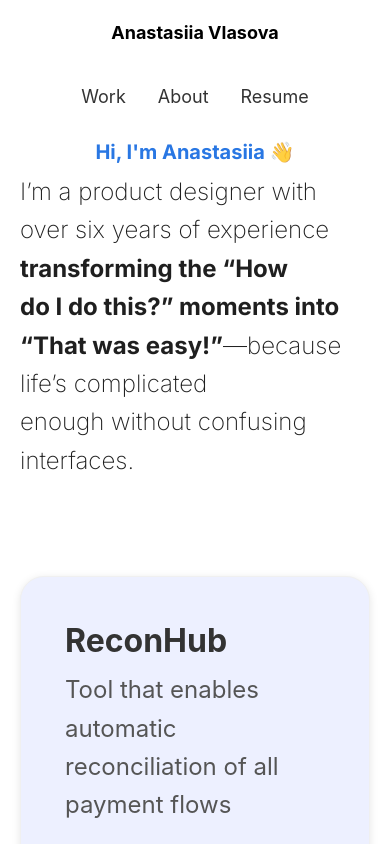
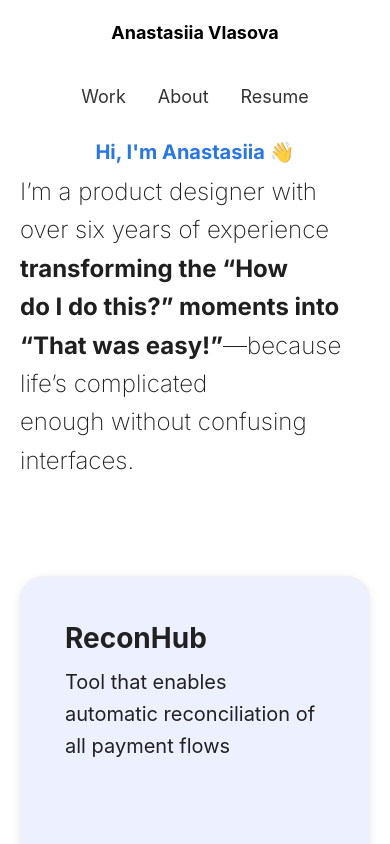
Before and after one commit to alexvlasov182/anastasiia-vlasova, a React (Vite) app: page / in a window 390 px wide. Shown: the top 844 px of the page. Built offline with nearby package versions, Linux system fonts and the light colour scheme.

Commit message:
Finished the card styles

```diff
--- a/src/domains/cards/components/Cards/Cards.module.scss
+++ b/src/domains/cards/components/Cards/Cards.module.scss
@@ -1,45 +1,50 @@
+@import "src/styles/partials/_variables.scss";
+
 /* Home Page - Card Section Styling */
 .cardListWrapper {
   max-width: 1180px;
   margin: 0 auto;
   display: grid;
   grid-template-columns: repeat(2, 1fr);
-  grid-gap: 20px;
-  padding: 40px 20px;
+  grid-gap: $spacing-medium;
+  padding: $spacing-large $spacing-medium;
 }
 
 /* Card Style */
 .card {
   height: 400px; /* Set a fixed height */
-  background-color: #F5F5F5;
   border-radius: 24px;
   box-shadow: 0 2px 8px rgba(0, 0, 0, 0.1);
   overflow: hidden;
   display: flex;
   flex-direction: column;
   transition: all 0.3s ease-in-out;
+
+  &:hover {
+    box-shadow: 0 4px 16px rgba(0, 0, 0, 0.2);
+  }
 }
 
 .list {
   text-align: left;
   margin-top: 8px;
-  font-family: "Poppins", sans-serif;
+  font-family: $font-primary;
   font-weight: 200;
   font-style: normal;
-  font-size: 16px;
+  font-size: 1rem;
 }
 
 .cardContent {
-  padding: 20px;
+  padding: $spacing-medium;
   z-index: 2;
   position: relative;
   flex-grow: 1; /* Let the content fill the card */
 }
 
 .cardTitle {
-  font-size: 32px;
+  font-size: 2rem;
   margin-bottom: 10px;
-  color: #333;
+  color: $primary-text-color;
   text-align: left;
 }
 
@@ -56,9 +61,9 @@
 }
 
 .cardDescription {
-  font-size: 24px;
+  font-size: $heading-font-size;
   margin-bottom: 20px;
-  color: #555;
+  color: $primary-text-color;
   text-align: left;
 }
 
@@ -69,4 +74,16 @@
     grid-gap: 20px;
     padding: 40px 0;
   }
+
+  .card {
+    height: auto;
+  }
+
+  .cardTitle {
+    font-size: 28px;
+  }
+
+  .cardDescription {
+    font-size: 20px;
+  }
 }
```
